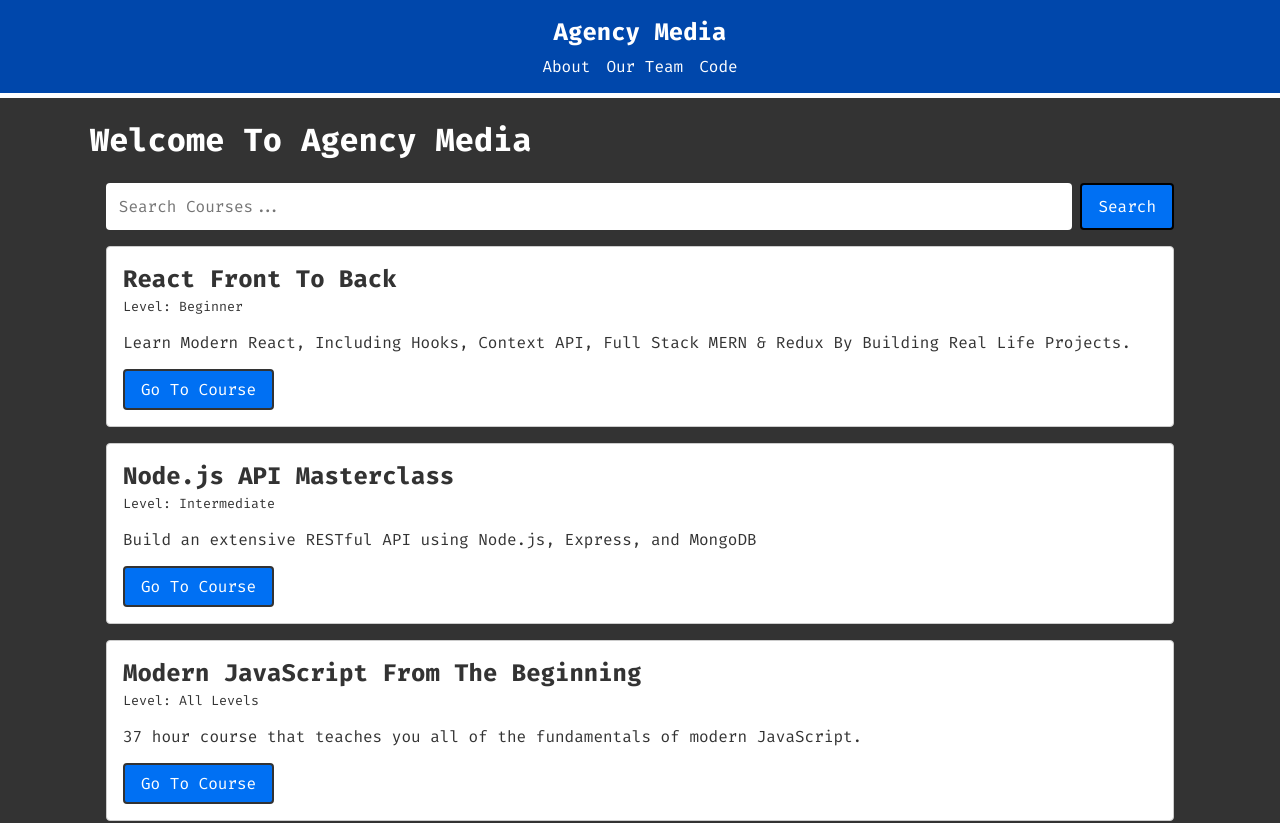
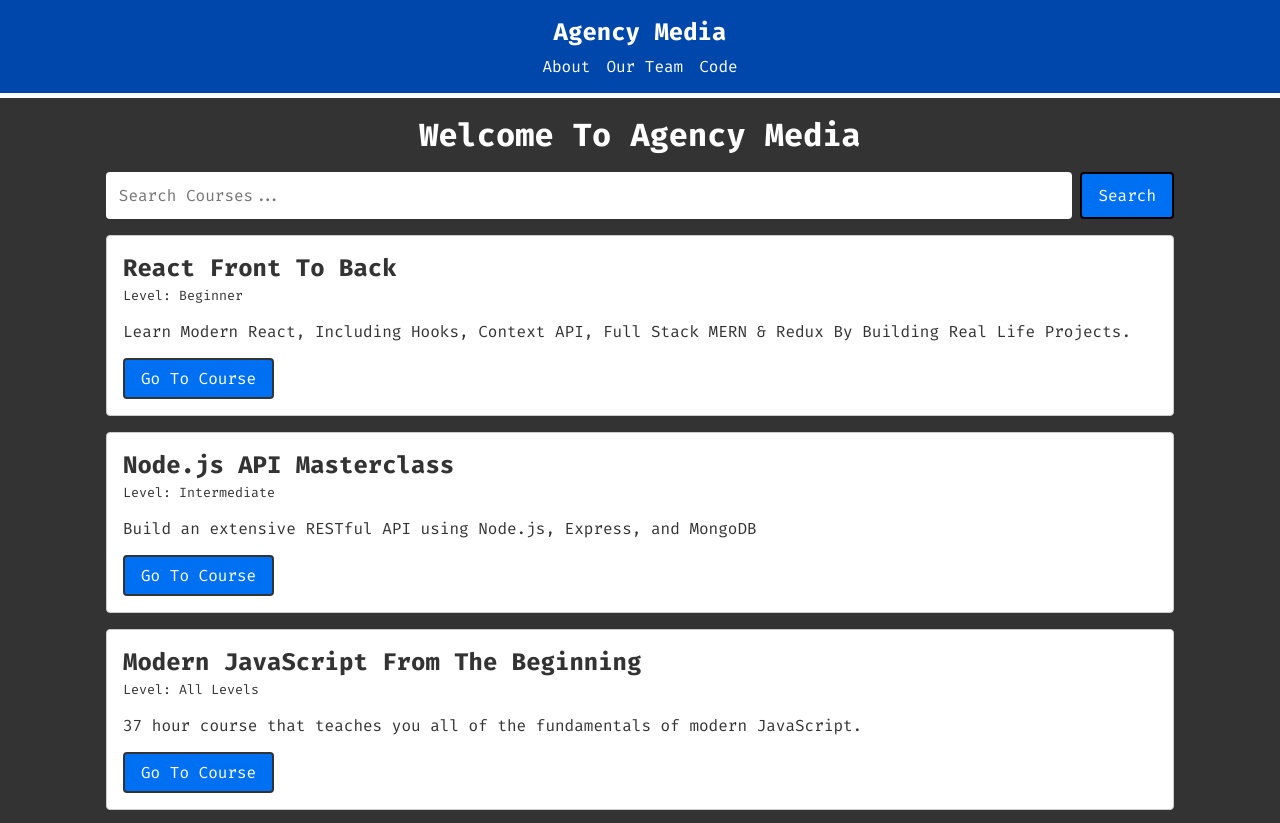
Before and after one commit to develad/next13-crash, a Next.js app: page / in a window 1280 px wide. Shown: the top 823 px of the page. Built offline with nearby package versions, Linux system fonts and the light colour scheme.

Commit message:
Style Change

```diff
--- a/app/globals.css
+++ b/app/globals.css
@@ -83,17 +83,17 @@ body {
 .search-form {
   display: flex;
   align-items: center;
-  margin: 0 auto;
-  padding: 0 1rem;
+  margin: 1rem;
+  justify-content: center;
 }
 
 .search-input {
-  flex-grow: 1;
-  padding: 0.8rem;
-  border: 0;
   border-radius: 4px;
   font-size: 1rem;
   font-family: inherit;
+  padding: 0.8rem;
+  border: 0;
+  width: calc(100% - 20px);
 }
 
 .search-button {
--- a/app/page.jsx
+++ b/app/page.jsx
@@ -40,7 +40,9 @@ const HomePage = () => {
     // </div>
 
     <>
-      <h1>Welcome To Agency Media</h1>
+      <h1 style={{ textAlign: "center", margin: "1rem" }}>
+        Welcome To Agency Media
+      </h1>
       <CourseSearch getSearchResults={(results) => setCourses(results)} />
       <Courses courses={courses} />
     </>
```
